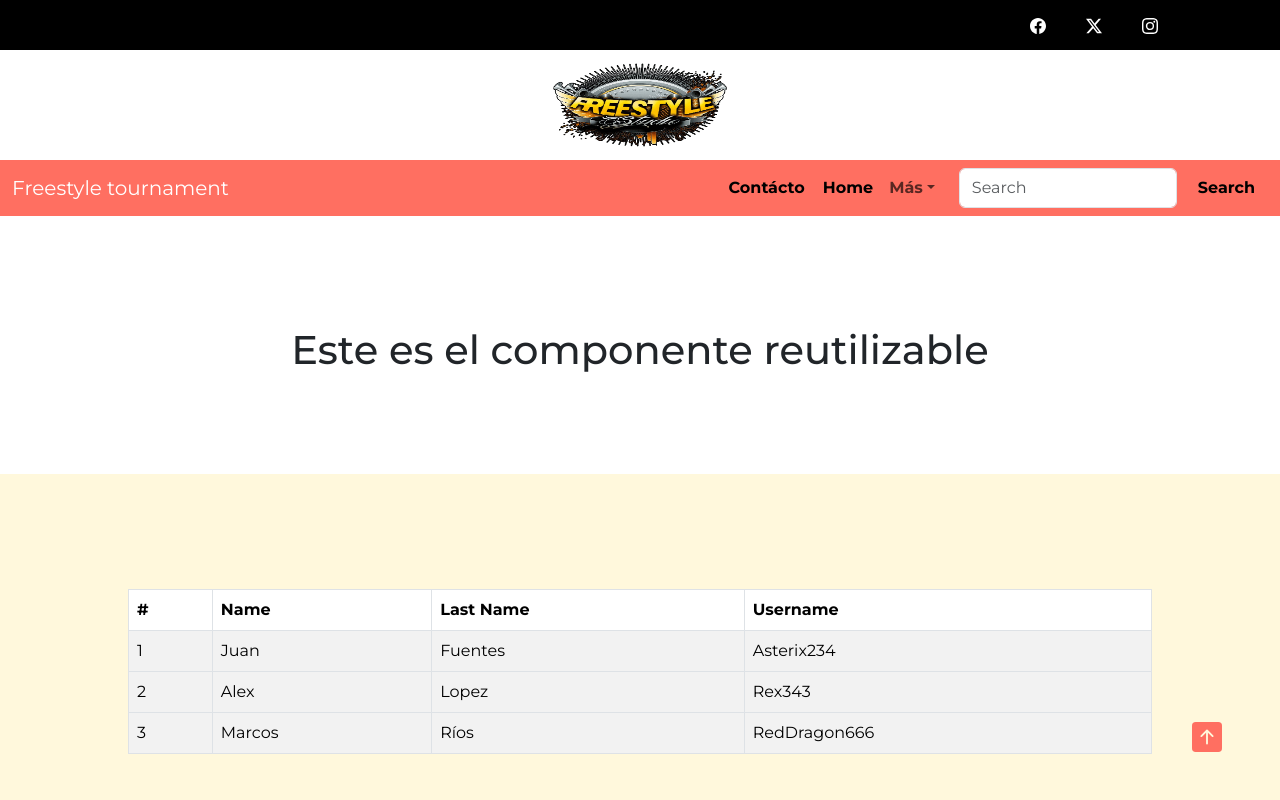
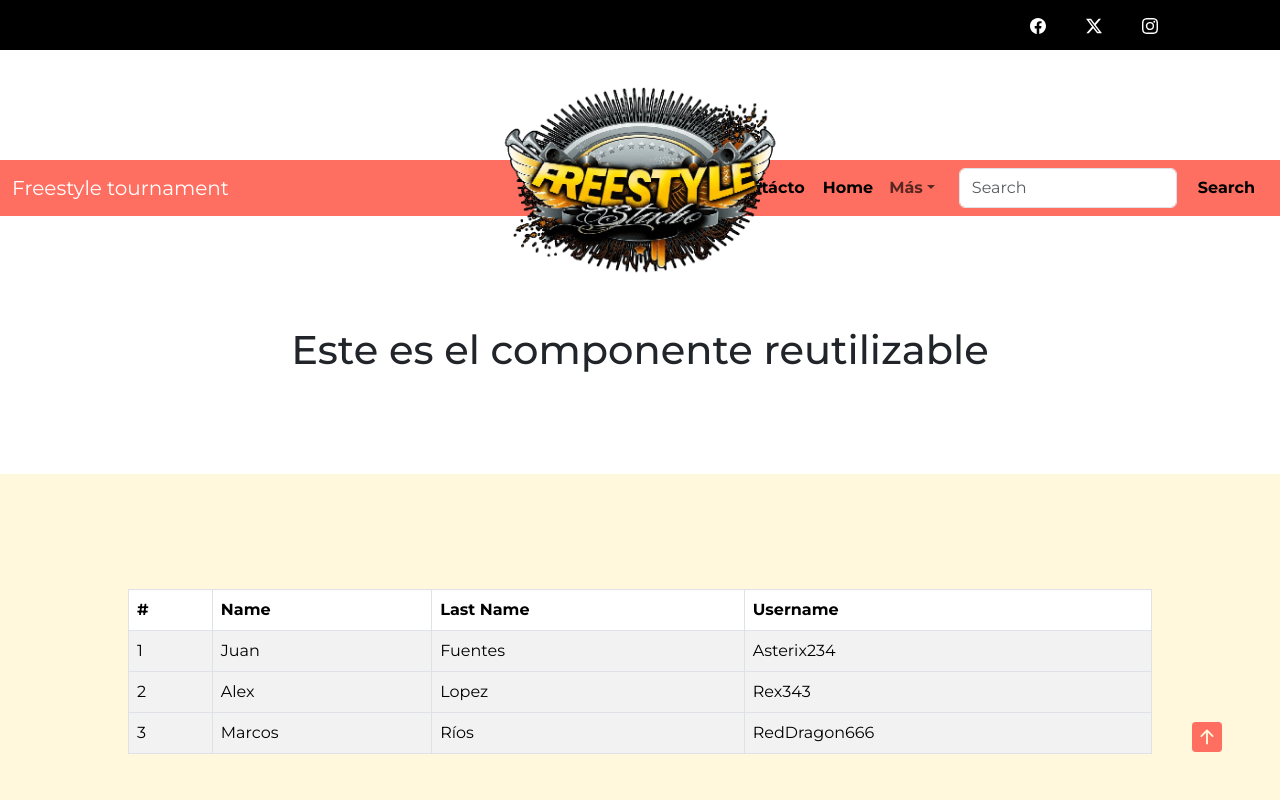
Before and after one commit to AnaSolF/freestyle_app, a Next.js app: page / in a window 1280 px wide. Shown: the top 800 px of the page. Built offline with nearby package versions, Linux system fonts and the light colour scheme.

Commit message:
Juego con el logo

```diff
--- a/src/Components/Main.js
+++ b/src/Components/Main.js
@@ -56,8 +56,8 @@ const Main = () => {
         <img
           className={styles.logo}
           src="/logo.png"
-          width={"180px"}
-          height={"90px"}
+          width={"280px"}
+          height={"200px"}
         ></img>
       </header>
       <NavBar />
--- a/src/styles/Home.module.css
+++ b/src/styles/Home.module.css
@@ -35,3 +35,10 @@
   align-items: center;
   padding: 20px;
 }
+
+.logo{
+  position: absolute;
+  z-index: 999;
+  top:30px
+
+}
```
